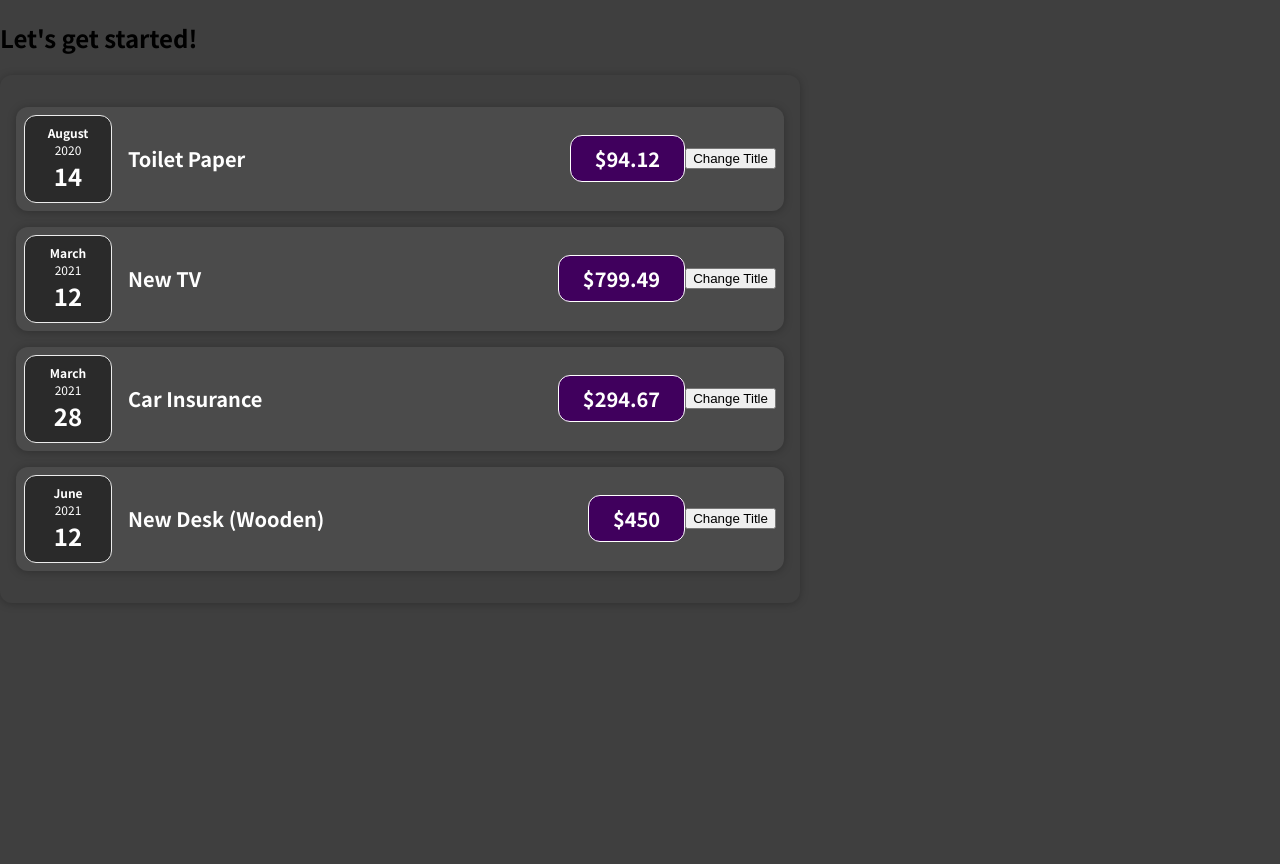
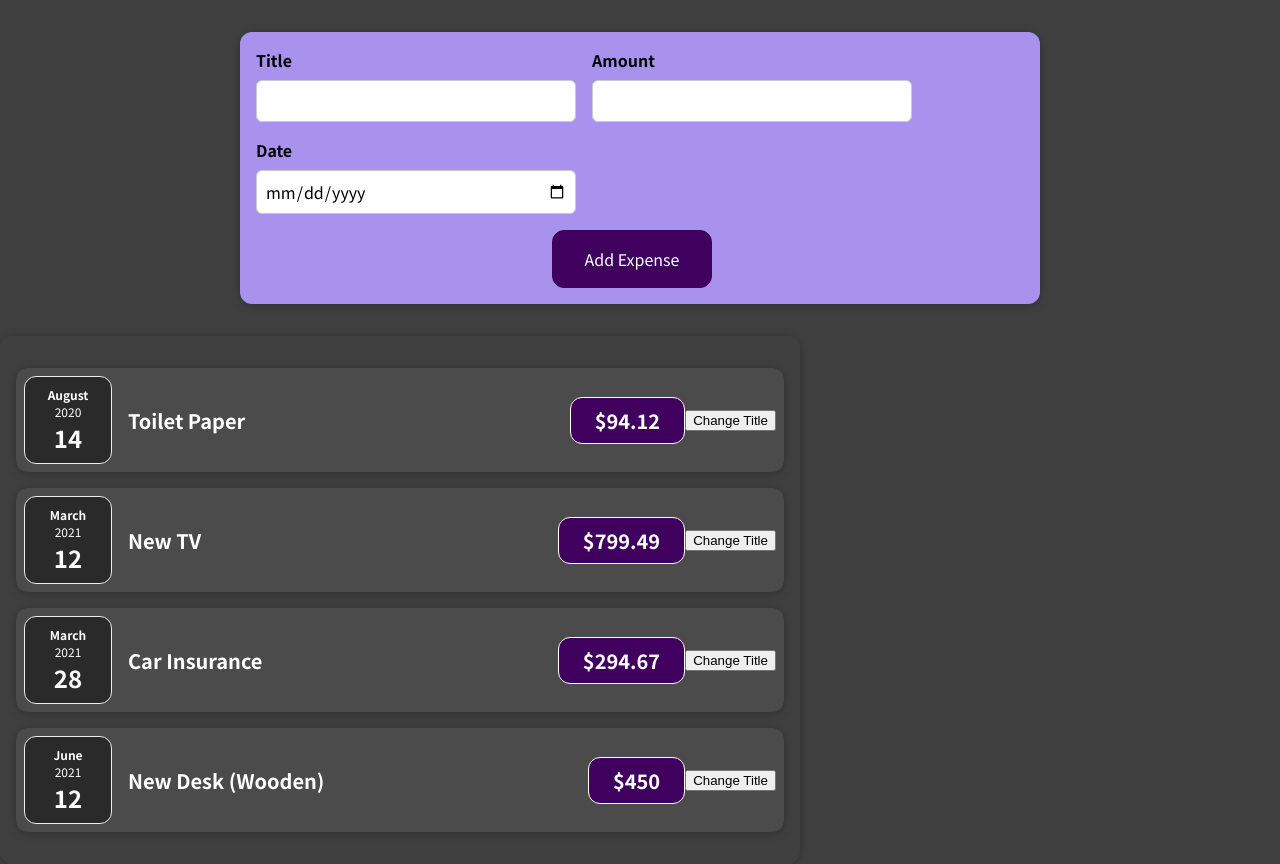
Before and after one commit to mverma45/ReactToDoList, a React (Create React App) app: page / in a window 1280 px wide. Before the commit the page ends 800 px from the top, so only its background shows below. Built offline with nearby package versions, Linux system fonts and the light colour scheme; the HTML template or start-up script is replaced by a standard one.

Commit message:
adding work

```diff
--- a/src/App.js
+++ b/src/App.js
@@ -1,6 +1,7 @@
 //we don't need to put the import React from "react" because React is smart enough to figure this out but in older React projects we need to add this.
 import React from "react"
 import Expenses from "./components/Expenses/Expenses"
+import NewExpense from "./components/NewExpense/NewExpense"
 
 const App = () => {
   const expenses = [
@@ -37,7 +38,7 @@
   //* This code is more humanreadable, this is JSX code.
   return (
     <div>
-      <h2>Let's get started!</h2>
+      <NewExpense />
       <Expenses items={expenses} />
     </div>
   )
--- /dev/null
+++ b/src/components/NewExpense/ExpenseForm.css
@@ -0,0 +1,26 @@
+.new-expense__controls {
+  display: flex;
+  flex-wrap: wrap;
+  gap: 1rem;
+  margin-bottom: 1rem;
+  text-align: left;
+}
+
+.new-expense__control label {
+  font-weight: bold;
+  margin-bottom: 0.5rem;
+  display: block;
+}
+
+.new-expense__control input {
+  font: inherit;
+  padding: 0.5rem;
+  border-radius: 6px;
+  border: 1px solid #ccc;
+  width: 20rem;
+  max-width: 100%;
+}
+
+.new-expense__actions {
+  text-align: right;
+}
--- /dev/null
+++ b/src/components/NewExpense/ExpenseForm.js
@@ -0,0 +1,32 @@
+import React from "react"
+import "./ExpenseForm.css"
+
+const ExpenseForm = () => {
+  // we get the event object automatically like we do in vanilla JavaScript
+  const titleChangeHandler = event => {
+    console.log(event.target.value)
+  }
+  return (
+    <form>
+      <div className="new-expense__controls">
+        <div className="new-expense__control">
+          <label>Title</label>
+          <input type="text" onChange={titleChangeHandler} />
+        </div>
+        <div className="new-expense__control">
+          <label>Amount</label>
+          <input type="number" min="0.01" step="0.01" />
+        </div>
+        <div className="new-expense__control">
+          <label>Date</label>
+          <input type="date" min="2019-01-01" max="2022-12-31" />
+        </div>
+      </div>
+      <div className="new_expense__actions">
+        <button type="submit">Add Expense</button>
+      </div>
+    </form>
+  )
+}
+
+export default ExpenseForm
--- /dev/null
+++ b/src/components/NewExpense/NewExpense.css
@@ -0,0 +1,38 @@
+.new-expense {
+  background-color: #a892ee;
+  padding: 1rem;
+  margin: 2rem auto;
+  width: 50rem;
+  max-width: 95%;
+  border-radius: 12px;
+  text-align: center;
+  box-shadow: 0 1px 8px rgba(0, 0, 0, 0.25);
+}
+
+.new-expense button {
+  font: inherit;
+  cursor: pointer;
+  padding: 1rem 2rem;
+  border: 1px solid #40005d;
+  background-color: #40005d;
+  color: white;
+  border-radius: 12px;
+  margin-right: 1rem;
+}
+
+.new-expense button:hover,
+.new-expense button:active {
+  background-color: #510674;
+  border-color: #510674;
+}
+
+.new-expense button.alternative {
+  color: #220131;
+  border-color: transparent;
+  background-color: transparent;
+}
+
+.new-expense button.alternative:hover,
+.new-expense button.alternative:active {
+  background-color: #ddb3f8;
+}
--- /dev/null
+++ b/src/components/NewExpense/NewExpense.js
@@ -0,0 +1,13 @@
+import React from "react"
+import ExpenseForm from "./ExpenseForm"
+import "./NewExpense.css"
+
+const NewExpense = () => {
+  return (
+    <div className="new-expense">
+      <ExpenseForm />
+    </div>
+  )
+}
+
+export default NewExpense
```
Also changed, not shown: 2 other files (tests, documents, lock files or other folders).
